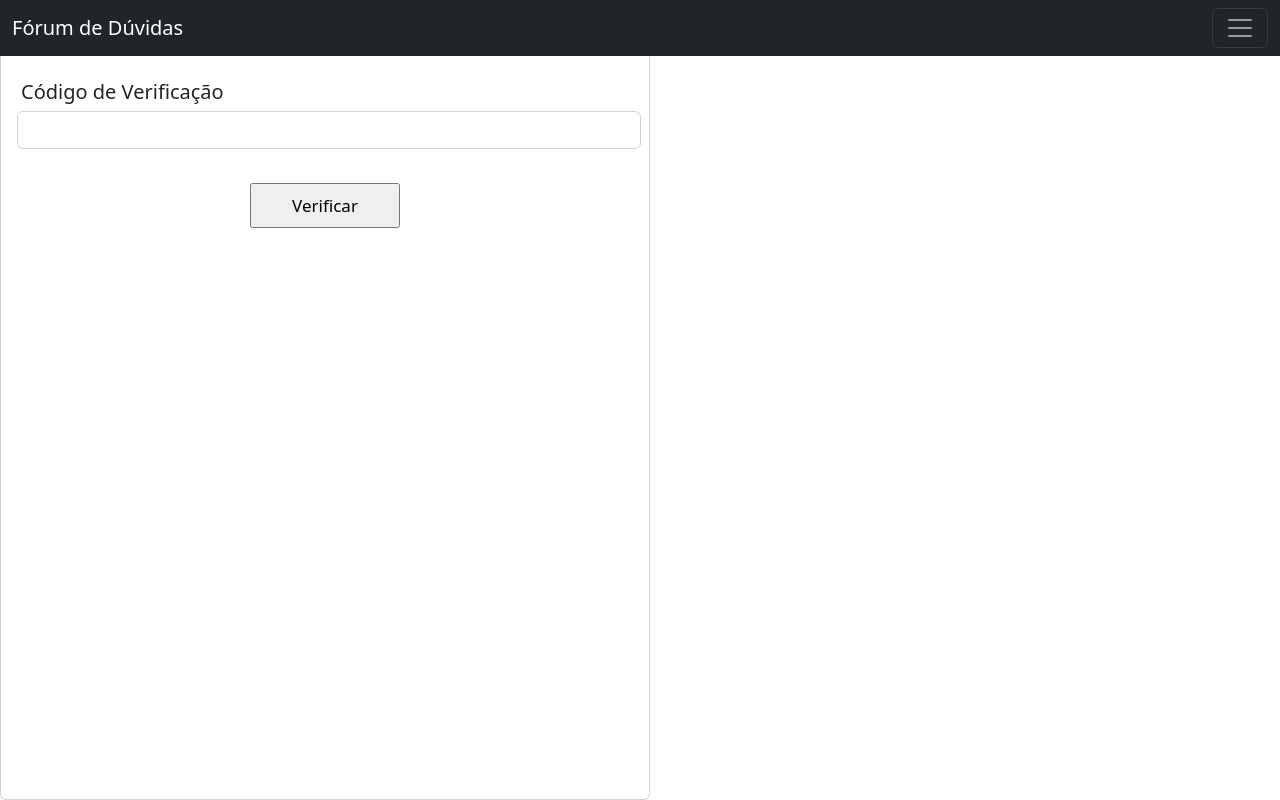
After one commit to andriel0/Forum, a Flask app: page /logar/verificar in a window 1280 px wide. The commit adds this page. Run offline with Flask 3, Linux system fonts and the light colour scheme; some libraries are stand-ins or nearby versions.

Commit message:
iniciando verificação 2 etapas

```diff
--- a/duvidas/forms.py
+++ b/duvidas/forms.py
@@ -31,6 +31,11 @@ class FormLogin(FlaskForm):
     btn_submit_login = SubmitField('Fazer Login')
 
 
+class FormVerificar(FlaskForm):
+    codigo = StringField('Código de Verificação', validators=[Length(6, 6)])
+    btn_submit_verificar = SubmitField('Verificar')
+
+
 class FormCriarPost(FlaskForm):
     titulo = StringField('Título da Dúvida', validators=[DataRequired(), Length(3, 140)])
     corpo = TextAreaField('Escreva sua dúvida aqui', validators=[DataRequired()])
--- a/duvidas/routes.py
+++ b/duvidas/routes.py
@@ -2,7 +2,7 @@ import os
 import secrets
 from flask import render_template, url_for, request, flash, redirect
 from duvidas import app, database, bcrypt
-from duvidas.forms import FormLogin, FormCriarConta, FormCriarPost, FormEditarPerfil
+from duvidas.forms import FormLogin, FormCriarConta, FormCriarPost, FormEditarPerfil, FormVerificar
 from duvidas.models import Usuario, Post, Comentario, Projeto
 from flask_login import login_user, logout_user, login_required, current_user
 from PIL import Image
@@ -36,6 +36,23 @@ def cadastrar():
     return render_template('cadastrar.html', form_criar_conta=form_criar_conta)
 
 
+@app.route("/logar/verificar", methods=['GET', 'POST'])
+def verificar_login():
+    form_verificar = FormVerificar()
+    codigo = secrets.token_hex(3).upper()
+    print(codigo)
+    if form_verificar.validate_on_submit():
+        print(codigo)
+        print(form_verificar.codigo.data)
+        if form_verificar.codigo.data == codigo:
+            query_next = request.args.get('next')
+            if query_next:
+                return redirect(query_next)
+            else:
+                return redirect(url_for('homepage'))
+    return render_template('verificar_login.html', form_verificar=form_verificar)
+
+
 @app.route("/logar", methods=['GET', 'POST'])
 def logar():
     form_login = FormLogin()
@@ -48,7 +65,7 @@ def logar():
             if query_next:
                 return redirect(query_next)
             else:
-                return redirect(url_for('homepage'))
+                return redirect(url_for('verificar_login'))
         else:
             flash(f'Email ou senha incorretos', 'alert-danger')
     return render_template('logar.html', form_login=form_login)
--- a/duvidas/templates/editarperfil.html
+++ b/duvidas/templates/editarperfil.html
@@ -147,11 +147,12 @@
                                     {{ form_editar_perfil.btn_submit_editar(class="profile_button", style="font-size: 17px; margin-top: 20px; width: 150px; height: 45px;") }}
                                 </div>
                             </div>
+                            </div>
                         </fieldset>
                     </form>
                 </div>
             </div>
         </div>
     </div>
-
+    </div>
 {% endblock %}
--- /dev/null
+++ b/duvidas/templates/verificar_login.html
@@ -0,0 +1,35 @@
+{% extends 'base.html' %}
+
+{% block body %}
+
+<div class="card p-3 py-4" style="width: 650px; height: 800px;">
+    <div class="row mt-5">
+        <form method="POST" action="" enctype="multipart/form-data">
+        {{ form_verificar.csrf_token }}
+        <fieldset>
+            <div style="text-align:left;">
+                <div class="row g-3 align-items-center p-1">
+                  <div style="font-size: 20px;" class="row-auto pt-0">
+                    {{ form_verificar.codigo.label(class="form-control-label") }}
+                  </div>
+                    {% if form_verificar.codigo.errors %}
+                        {{ form_verificar.codigo(class="form-control is-invalid") }}
+                        <div class="invalid-feedback">
+                            {% for erro in form_verificar.codigo.errors %}
+                                {{ erro }}
+                            {% endfor %}
+                        </div>
+                    {% else %}
+                        {{ form_verificar.codigo(class="form-control m-1") }}
+                    {% endif %}
+                <div class="container d-flex justify-content-center" style="height: 80px; padding-top: 10px;">
+                    {{ form_verificar.btn_submit_verificar(class="profile_button", style="font-size: 17px; margin-top: 20px; width: 150px; height: 45px;") }}
+                </div>
+            </div>
+            </div>
+        </fieldset>
+        </form>
+    </div>
+</div>
+
+{% endblock %}
```
Also changed, not shown: instance/forum_duv.db.
